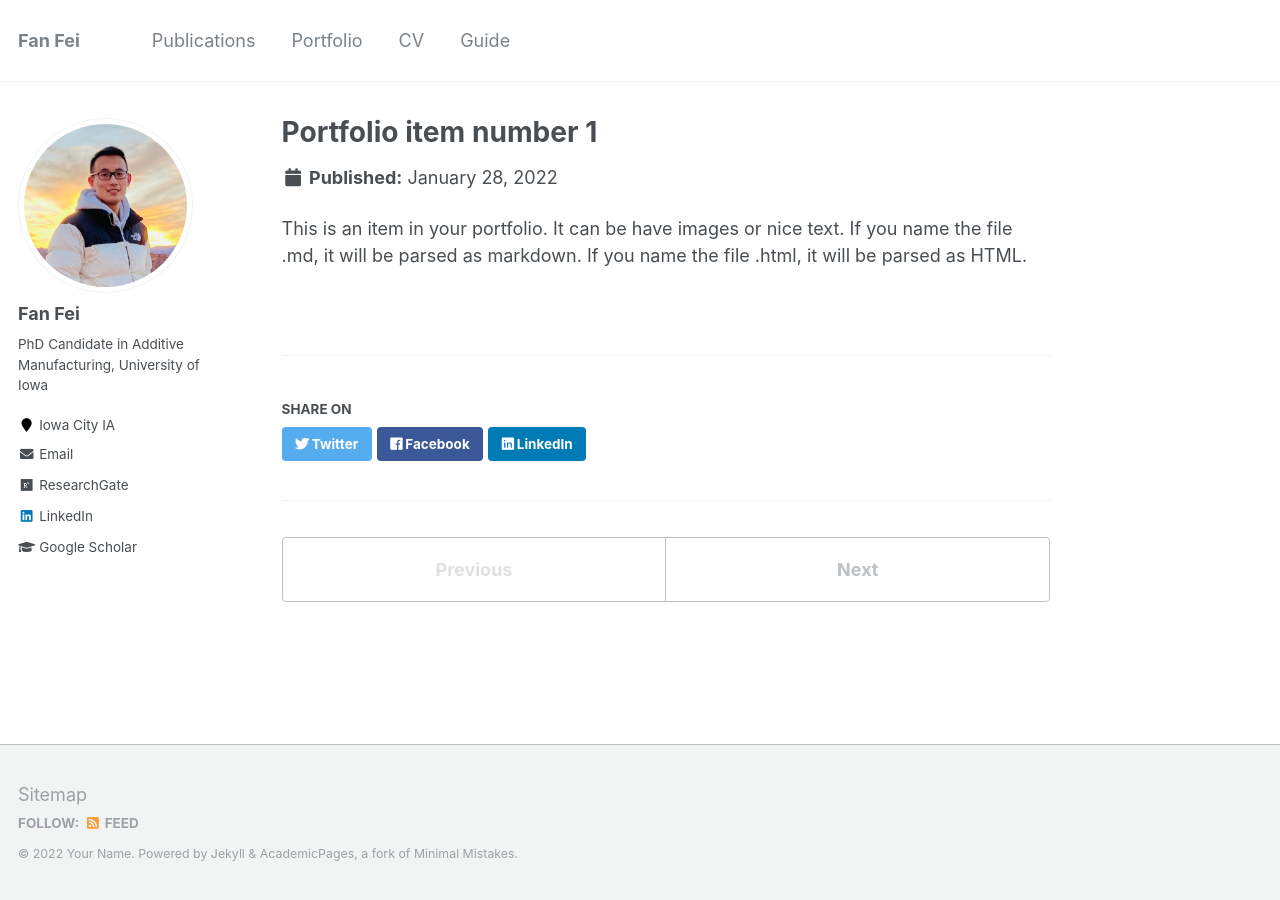
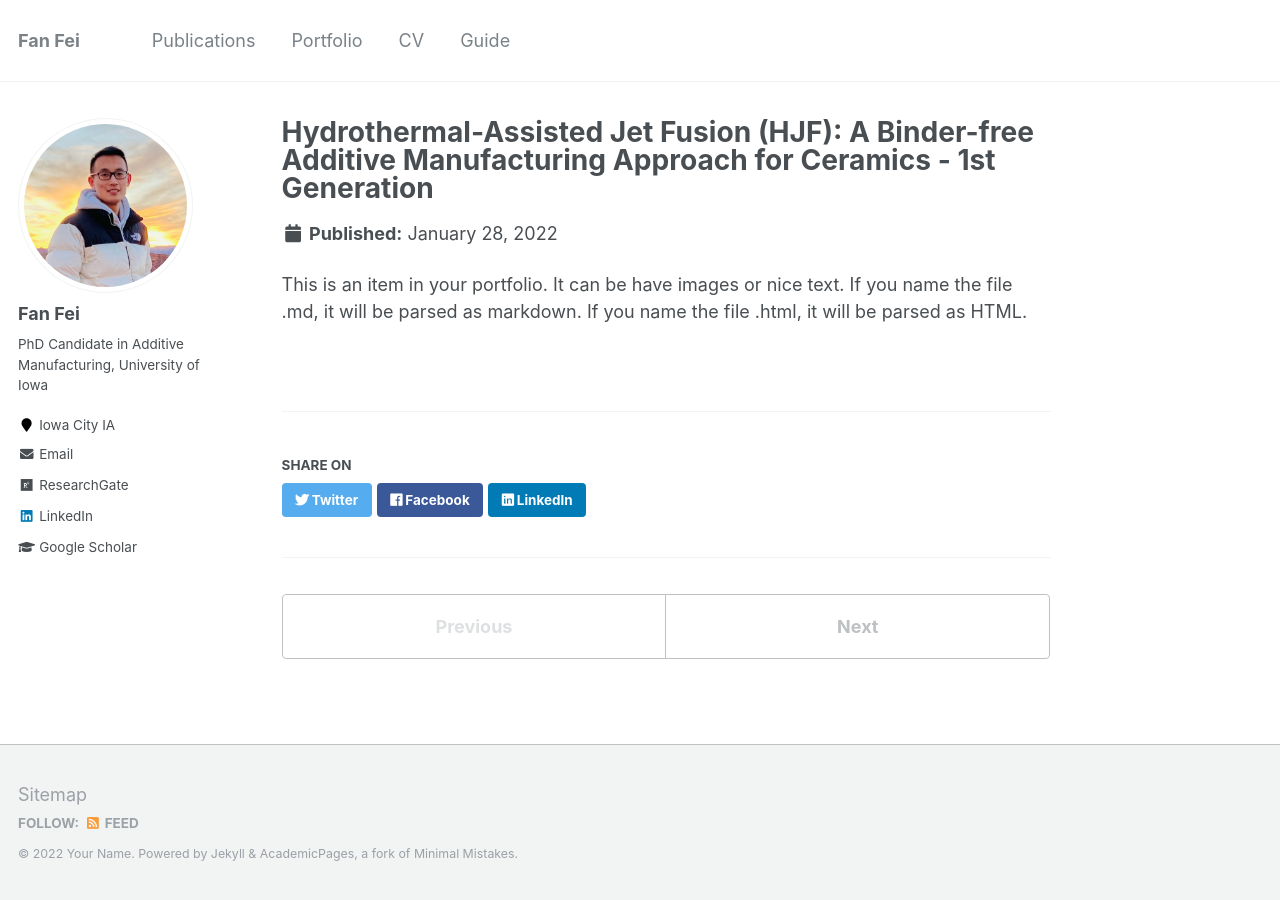
Before and after one commit to fanfeiuiowa/fanfeiuiowa.github.io, a Jekyll site: the page built from _portfolio/portfolio-1.md, in a window 1280 px wide. Built offline with Jekyll 4.4.1, drawn with Linux system fonts in a browser that asks for light colours.

Commit message:
images added

```diff
--- a/_portfolio/portfolio-1.md
+++ b/_portfolio/portfolio-1.md
@@ -1,6 +1,6 @@
 ---
-title: "Portfolio item number 1"
-excerpt: "Short description of portfolio item number 1<br/><img src='/images/500x300.png'>"
+title: "Hydrothermal-Assisted Jet Fusion (HJF): A Binder-free Additive Manufacturing Approach for Ceramics - 1st Generation "
+excerpt: "1st generation of HJF process is based on a thermal-based Canon inkjet cartridge<br/><img src='/images/500x300.png'>"
 collection: portfolio
 ---
 
```
Also changed, not shown: images/1st_gen_mechanism.png (added), images/1st_gen_printer.jpg (added), images/2nd_gen_printer.png (added), 1 other file.
